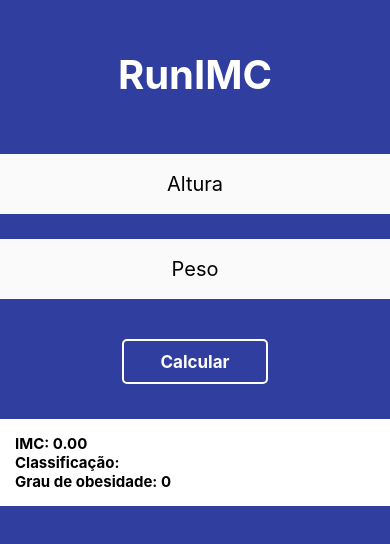
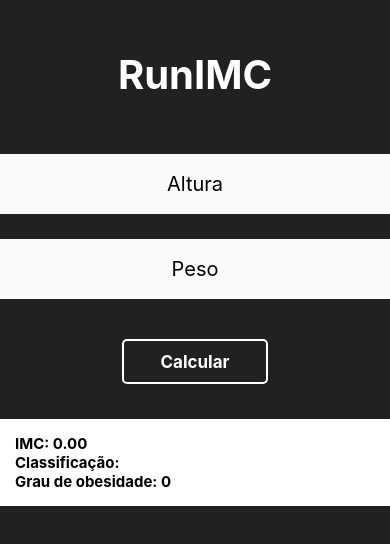
Before and after one commit to jose-de-melo/runIMC, a React Native app: screen / in a window 390 px wide. Shown: the part 144-688 px from the top of the page. Built offline with nearby package versions, Linux system fonts and the light colour scheme.

Commit message:
[UP] Melhorando a UI da aplicação

```diff
--- a/App.js
+++ b/App.js
@@ -1,12 +1,5 @@
 import React, { useState } from 'react';
-import {
-  StyleSheet,
-  View,
-  Text,
-  StatusBar,
-  TextInput,
-  Keyboard
-} from 'react-native';
+import { StyleSheet, View, Text, StatusBar, TextInput, Keyboard, LinearGradient } from 'react-native';
 
 /**
  * Importando o componente Button
@@ -111,6 +104,8 @@ const App = () => {
 
   return (
     <>
+
+
       <StatusBar translucent backgroundColor={styles.container.backgroundColor}/>
       <View style={styles.container}>
 
@@ -123,7 +118,6 @@ const App = () => {
           style={styles.inputs}
           value={altura}
           onChangeText={setAltura}
-
         />
 
         <TextInput
@@ -145,8 +139,6 @@ const App = () => {
           Classificação: {classe}{"\n"}
           Grau de obesidade: {grau}
         </Text>
-
-
       </View>
     </>
   );
@@ -157,11 +149,7 @@ const styles = StyleSheet.create({
     flex: 1,
     justifyContent: 'center',
     alignItems: 'center',
-    backgroundColor: '#303F9F'
-  },
-
-  imcNormal:{
-    backgroundColor: 'green'
+    backgroundColor: '#212121'
   },
 
   inputs: {
```
